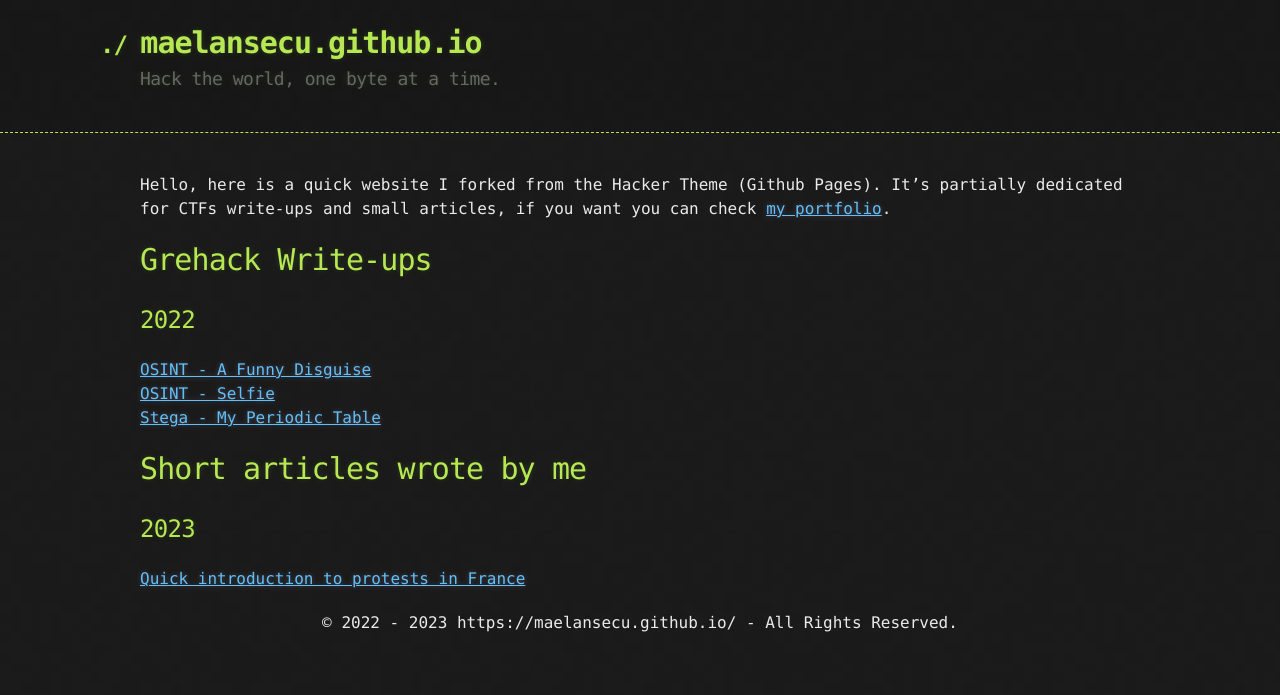
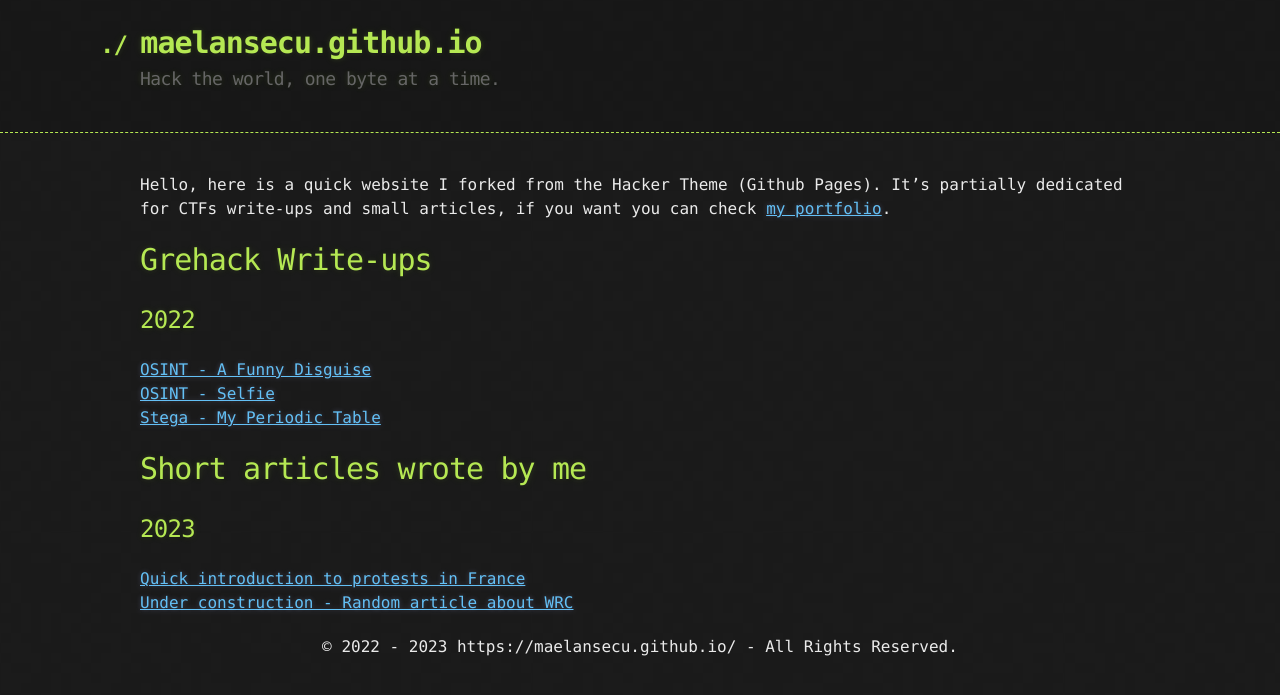
Before and after one commit to maelansecu/maelansecu.github.io, a Jekyll site: the page built from index.md, in a window 1280 px wide. Shown: the top 695 px of the page. Built offline with Jekyll 4.4.1, drawn with Linux system fonts in a browser that asks for light colours.

Commit message:
Update index.md

```diff
--- a/index.md
+++ b/index.md
@@ -18,3 +18,4 @@ It's partially dedicated for CTFs write-ups and small articles, if you want you
 ## 2023
 
 [Quick introduction to protests in France](/articles/how_do_french_protesters.md)<br/>
+[Under construction - Random article about WRC ]()
```
